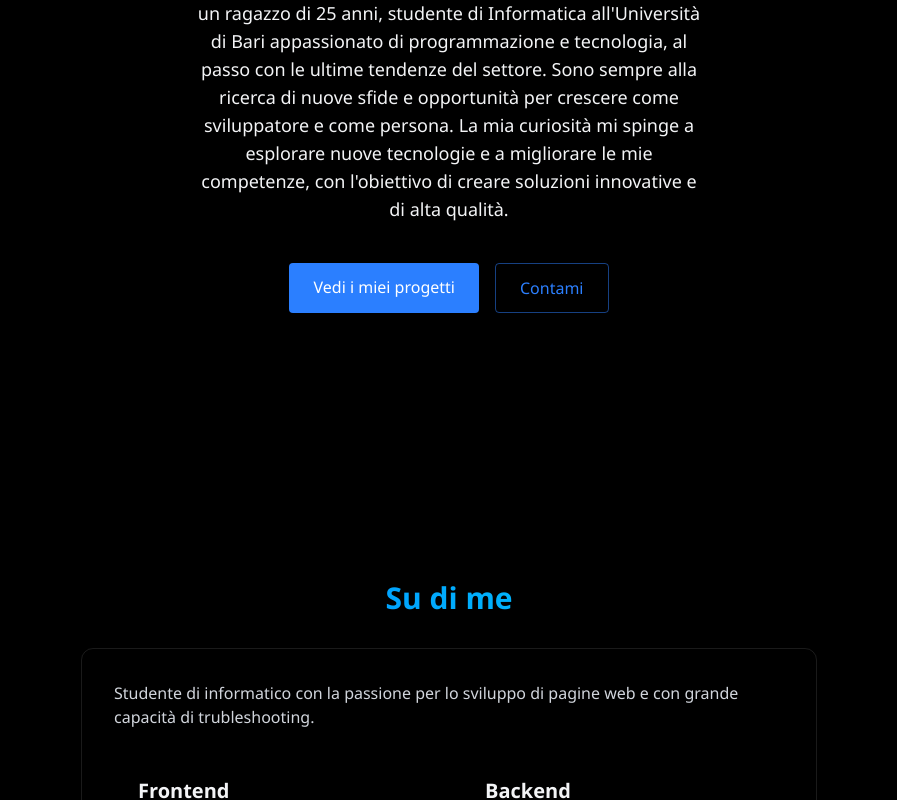
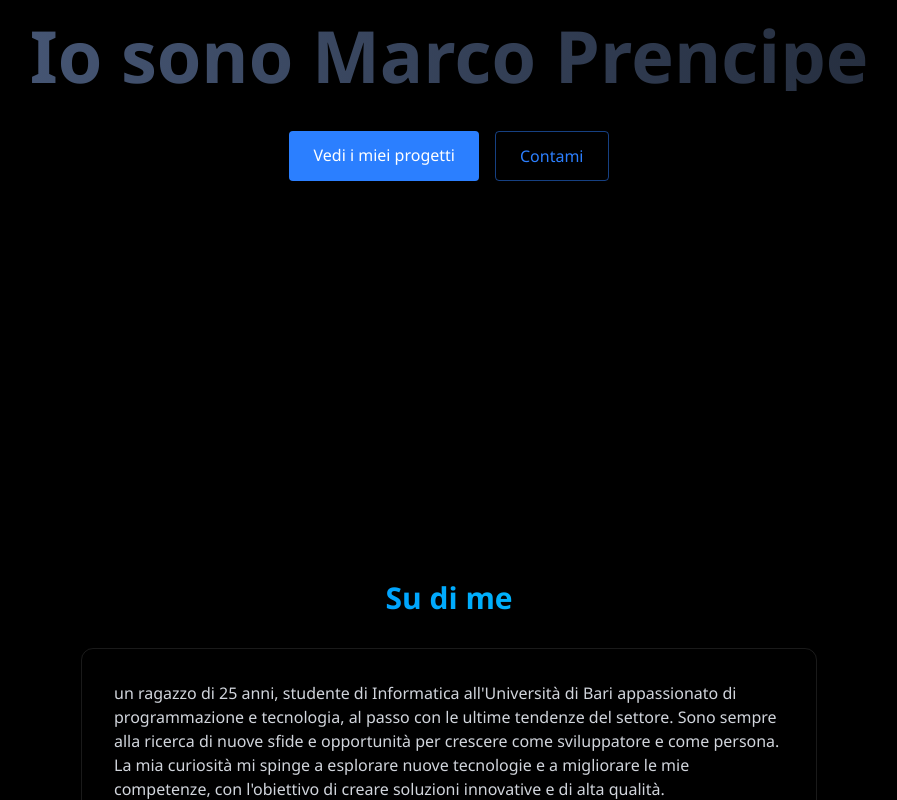
Before and after one commit to prencipemarco/portfolio-website, a React (Vite) app: page / in a window 1280 px wide. Shown: the part 300-1100 px from the top of the page, without its empty margins (191-1088 px from the left). Built offline with nearby package versions, Linux system fonts and the light colour scheme.

Commit message:
release test3

```diff
--- a/src/components/About.jsx
+++ b/src/components/About.jsx
@@ -25,7 +25,8 @@ export const About = () => {
 
           <div className="rounded-xl p-8 border-white/10 border hover:-translate-y-1 transition-all">
             <p className="text-gray-300 mb-6">
-              Studente di informatico con la passione per lo sviluppo di pagine web e con grande capacità di trubleshooting.
+              un ragazzo di 25 anni, studente di Informatica all'Università di Bari appassionato di programmazione e tecnologia, al passo con le ultime tendenze del settore. Sono sempre alla ricerca di nuove sfide e opportunità per crescere come sviluppatore e come persona. La mia curiosità mi spinge a esplorare nuove tecnologie e a migliorare le mie competenze, con l'obiettivo di creare soluzioni innovative e di alta qualità.
+
             </p>
 
             <div className="grid grid-cols-1 md:grid-cols-2 gap-6">
--- a/src/components/Home.jsx
+++ b/src/components/Home.jsx
@@ -13,7 +13,6 @@ export const Home = () => {
           </h1>
 
           <p className="tex-gray-400 text-lg mb-10 max-w-lg mx-auto">
-            un ragazzo di 25 anni, studente di Informatica all'Università di Bari appassionato di programmazione e tecnologia, al passo con le ultime tendenze del settore. Sono sempre alla ricerca di nuove sfide e opportunità per crescere come sviluppatore e come persona. La mia curiosità mi spinge a esplorare nuove tecnologie e a migliorare le mie competenze, con l'obiettivo di creare soluzioni innovative e di alta qualità.
           </p>
           <div className="flex justify-center space-x-4">
             <a
--- a/src/components/Projects.jsx
+++ b/src/components/Projects.jsx
@@ -199,8 +199,6 @@ const ProjectCard = ({ id, title, description, tech, images, github, documentati
 
         {/* Overlay gradiente */}
         <div className="absolute inset-0 bg-gradient-to-t from-black via-black/60 to-transparent z-10"></div>
-
-
       </div>
 
       {/* Contenuto testuale */}
```
